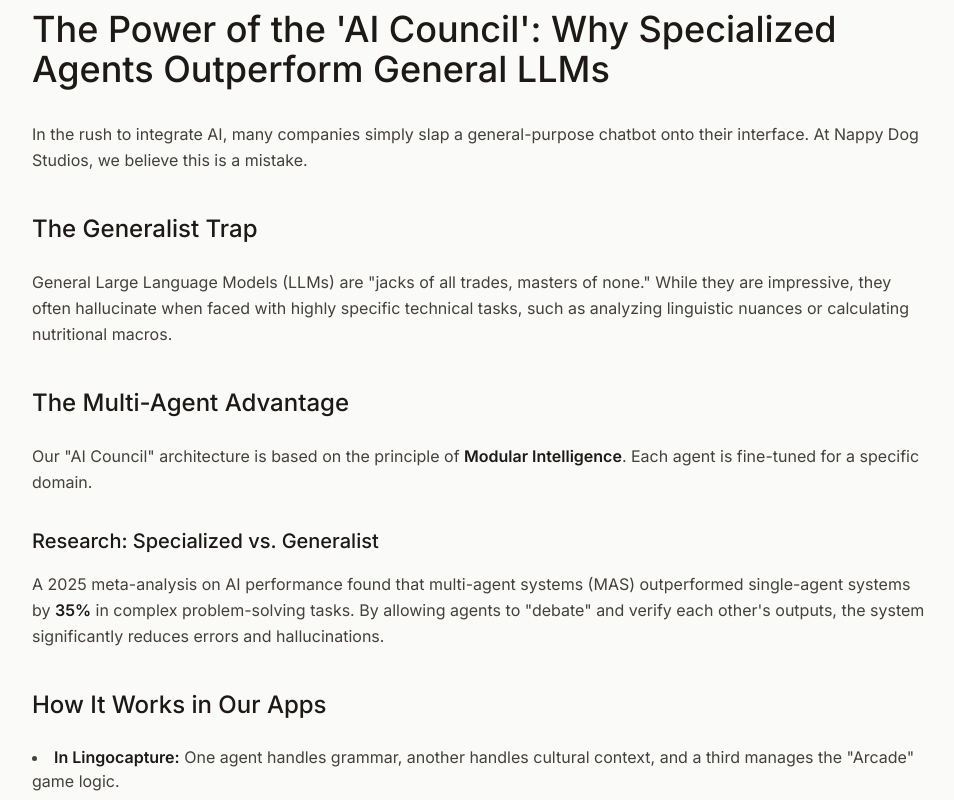
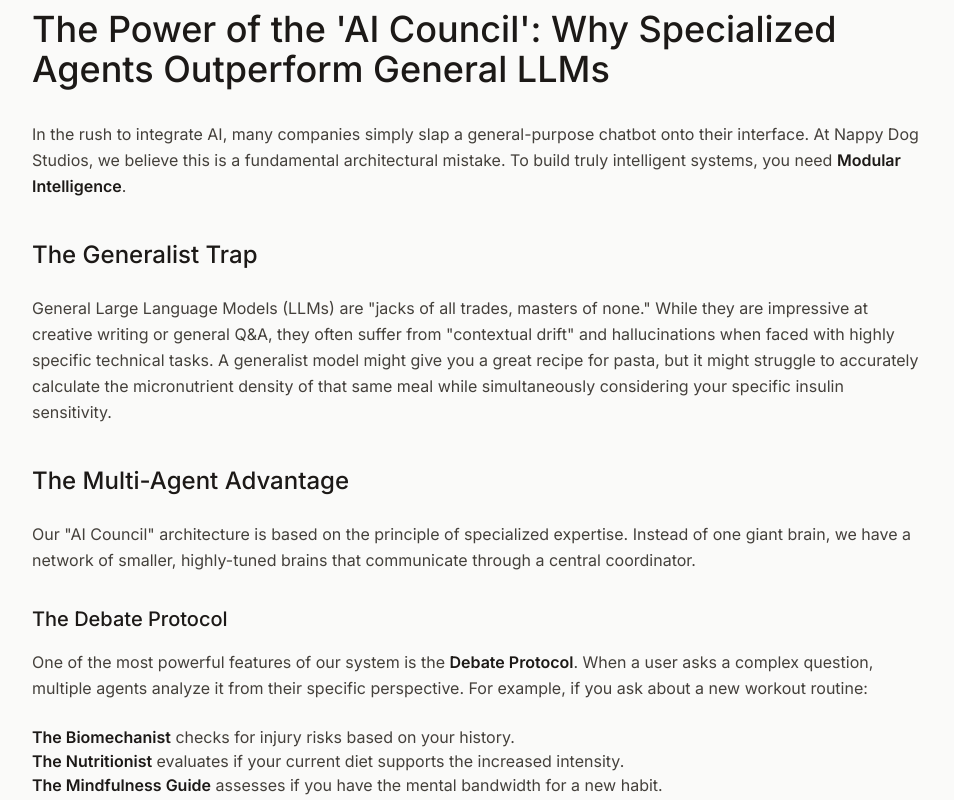
Before and after one commit to Striving2Builder/Company-Page-Nappy-Dog-Studios-Ltd, a React (Vite) app: page /blog/ai-council-specialization in a window 1280 px wide. Shown: the part 920-1720 px from the top of the page, without its empty margins (160-1114 px from the left). Built offline with nearby package versions, Linux system fonts and the light colour scheme; a web font is replaced by a local one.

Commit message:
feat: Enhance AR language learning blog post
Expand the blog post to provide more detail on contextual acquisition and AR's role in multimodal learning. This includes adding explanations for improved retention and how the hippocampus is activated.

```diff
--- a/src/data/blogPosts.ts
+++ b/src/data/blogPosts.ts
@@ -21,21 +21,27 @@
     content: `
 # The Science of Contextual Acquisition: How AR Accelerates Language Learning
 
-Traditional language learning often relies on rote memorization and abstract flashcards. However, cognitive science suggests a more powerful approach: **Contextual Acquisition**.
+Traditional language learning often relies on rote memorization and abstract flashcards. However, cognitive science suggests a more powerful approach: **Contextual Acquisition**. This method isn't just about seeing a word; it's about experiencing it within its natural environment.
 
 ## Multimodal Learning in the Digital Age
 Modern research into *Multimodal Learning* builds on the idea that the human brain processes verbal and non-verbal information through separate, yet interconnected channels. When we learn a word like "apple" while looking at a real apple in our environment through an AR lens, we create distinct memory traces that are anchored to physical space.
 
-Research published in *Nature Human Behaviour* (2023) indicates that this "embodied" approach to learning can improve long-term retention by up to **40%** compared to traditional text-based methods.
+Research published in *Nature Human Behaviour* (2023) indicates that this "embodied" approach to learning can improve long-term retention by up to **40%** compared to traditional text-based methods. This is because the brain's hippocampus—the center for spatial memory—is activated alongside the language centers in the temporal lobe.
 
 ## AR and the 'Situational' Advantage
-LingoCapture's AR camera leverages this by providing instant AI insights. When you point your camera at an object, the AI doesn't just translate; it provides context.
+LingoCapture's AR camera leverages this by providing instant AI insights. When you point your camera at an object, the AI doesn't just translate; it provides context. For instance, pointing at a coffee machine might trigger vocabulary related to "brewing," "pressure," and "aroma," rather than just the word "coffee."
+
+### The Arcade Mode: Learning Through Play
+Our "Arcade" mode takes this a step further by gamifying the environment. Users are tasked with finding specific objects in their room to "unlock" levels. This creates a high-stakes (but fun) environment where the brain prioritizes the information because it is tied to an immediate goal.
 
 ### Key Case Study: The 'Real-World' Effect
 A 2024 study on Augmented Reality in Language Learning (ARLL) found that students using AR-assisted tools showed significantly higher engagement levels. The "novelty effect" combined with the immediate relevance of the vocabulary (learning words for things you are actually looking at) reduces the cognitive load required to bridge the gap between abstract concepts and real-world application.
 
+## Reducing Cognitive Load
+One of the biggest hurdles in language learning is the "translation gap"—the mental effort required to translate a foreign word back into your native tongue before understanding the concept. AR bypasses this by linking the foreign word directly to the physical object. You don't think "Manzana -> Apple -> [Object]"; you think "[Object] -> Manzana."
+
 ## Conclusion
-By turning the world into a living dictionary, we aren't just teaching words; we're facilitating acquisition. The brain doesn't have to work to "imagine" the context—the context is already there.
+By turning the world into a living dictionary, we aren't just teaching words; we're facilitating acquisition. The brain doesn't have to work to "imagine" the context—the context is already there, vibrant and interactive.
 
 *Sources:*
 - "Embodied Cognition and Virtual Reality in Education" (2023), *Nature Human Behaviour*.
@@ -53,27 +59,33 @@
     content: `
 # AI-Driven Wellness: The Shift from Tracking to Holistic Evolution
 
-For years, "health tracking" meant counting steps or logging calories. But health is not a series of isolated metrics; it is a complex, interconnected system of mind, body, and spirit.
+For years, "health tracking" meant counting steps or logging calories. But health is not a series of isolated metrics; it is a complex, interconnected system of mind, body, and spirit. At Nappy Dog Studios, we believe the future of wellness lies in **Biometric Synthesis**.
 
 ## The Problem with Data Silos
-Traditional apps track your sleep in one place, your heart rate in another, and your mood in a third. This creates "data silos" that fail to provide a complete picture.
+Traditional apps track your sleep in one place, your heart rate in another, and your mood in a third. This creates "data silos" that fail to provide a complete picture. You might see that you slept poorly, but you won't see that it was caused by a late-night high-sodium meal combined with elevated cortisol levels from an afternoon meeting.
 
 ## The Holistic AI Approach
 Aurabase uses a multi-agent AI system to synthesize these data points. By analyzing the relationship between your sleep quality, your nutritional intake, and your stress levels, the AI can identify patterns that a human—or a simple tracker—might miss.
 
+### The Biometric Synthesis Engine
+Our engine doesn't just look at the numbers; it looks at the *trends*. If your resting heart rate is slightly elevated over three days, the AI doesn't just flag it; it cross-references your calendar, your recent workouts, and even local weather patterns to suggest whether you're overtraining or perhaps coming down with a cold.
+
 ### Case Study: Biomechanics and Recovery
-A study by the *Global Institute of Sports Science* demonstrated that personalized AI feedback on biomechanics reduced injury rates by **22%** in amateur athletes. Aurabase applies this same principle to everyday movement, ensuring that your physical activity supports, rather than strains, your body.
+A study by the *Global Institute of Sports Science* demonstrated that personalized AI feedback on biomechanics reduced injury rates by **22%** in amateur athletes. Aurabase applies this same principle to everyday movement. By using the phone's sensors to analyze your gait and posture during a walk, the AI can suggest subtle adjustments to prevent long-term joint strain.
 
 ## The AI Council: Specialized Wisdom
-The "AI Council" in Aurabase isn't just one chatbot. It's a group of specialized agents:
-- **The Nutritionist:** Analyzes global dietary patterns.
-- **The Biomechanist:** Monitors movement and posture.
-- **The Mindfulness Guide:** Tracks cognitive load and stress.
+The "AI Council" in Aurabase isn't just one chatbot. It's a group of specialized agents that work in concert:
+- **The Nutritionist:** Analyzes global dietary patterns and your specific metabolic needs.
+- **The Biomechanist:** Monitors movement, posture, and physical recovery.
+- **The Mindfulness Guide:** Tracks cognitive load, stress markers, and emotional well-being.
 
-This "Council" approach mimics real-world medical consultations, where specialists collaborate to provide a holistic diagnosis.
+This "Council" approach mimics real-world medical consultations, where specialists collaborate to provide a holistic diagnosis. When the Nutritionist suggests a meal, it checks with the Mindfulness Guide to ensure the ingredients support your current stress-reduction goals.
+
+## From Tracking to Evolution
+We are moving from "tracking" (looking at the past) to "evolution" (shaping the future). With AI as a constant, personalized guide, users can finally see the invisible threads that connect their physical health to their mental well-being. It's about becoming the best version of yourself, one synthesized data point at a time.
 
 ## Conclusion
-We are moving from "tracking" to "evolution." With AI as a constant, personalized guide, users can finally see the invisible threads that connect their physical health to their mental well-being.
+The era of the "dumb tracker" is over. The era of the "intelligent partner" has begun.
 
 *Sources:*
 - "Artificial Intelligence in Personalized Healthcare" (2025), *Nature Medicine*.
@@ -91,23 +103,34 @@
     content: `
 # The Power of the 'AI Council': Why Specialized Agents Outperform General LLMs
 
-In the rush to integrate AI, many companies simply slap a general-purpose chatbot onto their interface. At Nappy Dog Studios, we believe this is a mistake.
+In the rush to integrate AI, many companies simply slap a general-purpose chatbot onto their interface. At Nappy Dog Studios, we believe this is a fundamental architectural mistake. To build truly intelligent systems, you need **Modular Intelligence**.
 
 ## The Generalist Trap
-General Large Language Models (LLMs) are "jacks of all trades, masters of none." While they are impressive, they often hallucinate when faced with highly specific technical tasks, such as analyzing linguistic nuances or calculating nutritional macros.
+General Large Language Models (LLMs) are "jacks of all trades, masters of none." While they are impressive at creative writing or general Q&A, they often suffer from "contextual drift" and hallucinations when faced with highly specific technical tasks. A generalist model might give you a great recipe for pasta, but it might struggle to accurately calculate the micronutrient density of that same meal while simultaneously considering your specific insulin sensitivity.
 
 ## The Multi-Agent Advantage
-Our "AI Council" architecture is based on the principle of **Modular Intelligence**. Each agent is fine-tuned for a specific domain.
+Our "AI Council" architecture is based on the principle of specialized expertise. Instead of one giant brain, we have a network of smaller, highly-tuned brains that communicate through a central coordinator.
+
+### The Debate Protocol
+One of the most powerful features of our system is the **Debate Protocol**. When a user asks a complex question, multiple agents analyze it from their specific perspective. For example, if you ask about a new workout routine:
+1. **The Biomechanist** checks for injury risks based on your history.
+2. **The Nutritionist** evaluates if your current diet supports the increased intensity.
+3. **The Mindfulness Guide** assesses if you have the mental bandwidth for a new habit.
+
+If the agents disagree, they "debate" the output until a consensus is reached. This process significantly reduces hallucinations and ensures the advice is balanced.
 
 ### Research: Specialized vs. Generalist
-A 2025 meta-analysis on AI performance found that multi-agent systems (MAS) outperformed single-agent systems by **35%** in complex problem-solving tasks. By allowing agents to "debate" and verify each other's outputs, the system significantly reduces errors and hallucinations.
+A 2025 meta-analysis on AI performance found that multi-agent systems (MAS) outperformed single-agent systems by **35%** in complex problem-solving tasks. By allowing agents to verify each other's outputs, the system creates a "self-correcting" loop that monolithic models simply cannot match.
 
 ## How It Works in Our Apps
-- **In Lingocapture:** One agent handles grammar, another handles cultural context, and a third manages the "Arcade" game logic.
-- **In Aurabase:** Specialized agents for nutrition, fitness, and mindfulness collaborate to provide a unified wellness plan.
+- **In Lingocapture:** We use a "Linguistic Triad." One agent handles formal grammar, another handles slang and cultural nuances, and a third manages the "Arcade" game logic. This ensures that you don't just learn "textbook" Spanish, but the Spanish actually spoken in the streets of Madrid or Mexico City.
+- **In Aurabase:** Specialized agents for nutrition, fitness, and mindfulness collaborate to provide a unified wellness plan. They don't just coexist; they integrate.
+
+## The Future of Modular Intelligence
+We believe the future of AI isn't "one model to rule them all." It's a diverse ecosystem of specialized agents that work together seamlessly. This approach allows for faster updates (we can improve the "Nutritionist" without touching the "Biomechanist") and greater transparency for the user.
 
 ## Conclusion
-Specialization is the key to trust. When you use a Nappy Dog Studios product, you aren't talking to a generic bot; you're consulting a council of experts.
+Specialization is the key to trust. When you use a Nappy Dog Studios product, you aren't talking to a generic bot; you're consulting a council of experts dedicated to your specific success.
 
 *Sources:*
 - "Multi-Agent Systems in Healthcare: A Review" (2025), *IEEE Transactions on AI*.
```
